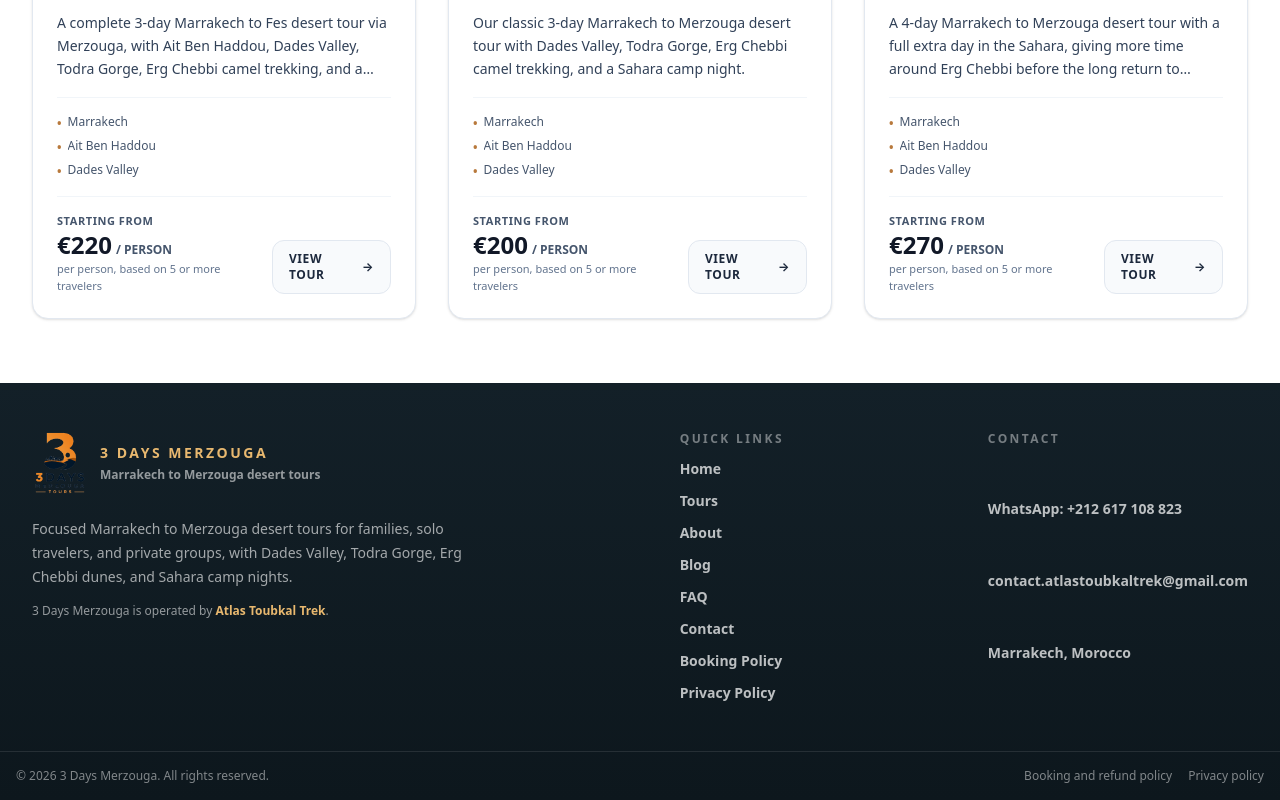
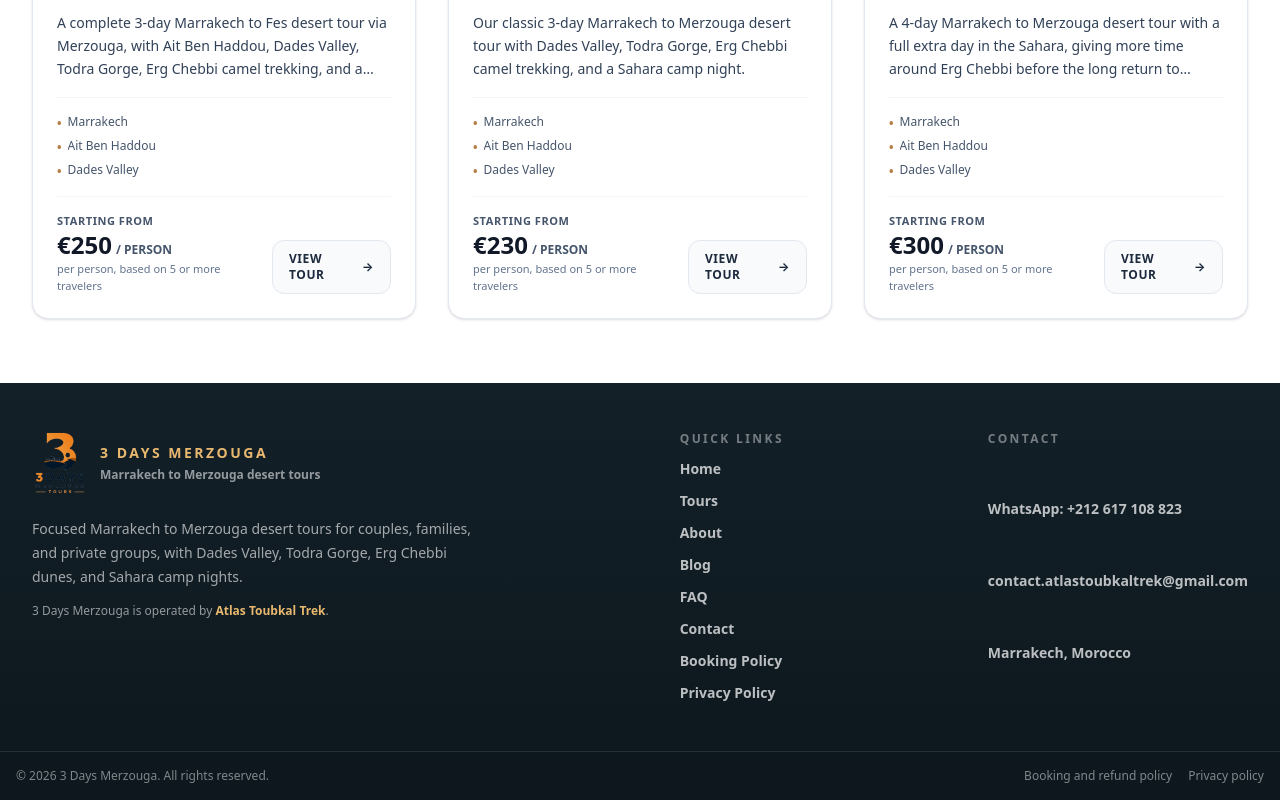
Before and after one commit to toubkalexploration-svg/3days-merzouga-com, a Next.js app: page /tours in a window 1280 px wide. Shown: the part 1348-2148 px from the top of the page. Built offline with nearby package versions, Linux system fonts and the light colour scheme; no server answers.

Commit message:
Update tour minimum group sizes and prices

```diff
--- a/src/app/components/BookingWidget.tsx
+++ b/src/app/components/BookingWidget.tsx
@@ -12,7 +12,7 @@ type BookingWidgetProps = {
 
 export function BookingWidget({ tour }: BookingWidgetProps) {
   const [peopleInput, setPeopleInput] = useState("2");
-  const people = useMemo(() => Math.max(1, Number.parseInt(peopleInput, 10) || 1), [peopleInput]);
+  const people = useMemo(() => Math.max(2, Number.parseInt(peopleInput, 10) || 2), [peopleInput]);
   const tier = useMemo(() => getPriceForGroup(tour, people), [people, tour]);
   const total = tier.pricePerPerson * people;
 
@@ -24,7 +24,7 @@ export function BookingWidget({ tour }: BookingWidgetProps) {
       return;
     }
 
-    setPeopleInput(String(Math.max(1, Number.parseInt(digits, 10))));
+    setPeopleInput(String(Math.max(2, Number.parseInt(digits, 10))));
   }
 
   function handleSubmit(event: React.FormEvent<HTMLFormElement>) {
@@ -84,7 +84,7 @@ export function BookingWidget({ tour }: BookingWidgetProps) {
               onChange={(event) => updatePeopleInput(event.target.value)}
               onBlur={() => {
                 if (!peopleInput) {
-                  setPeopleInput("1");
+                  setPeopleInput("2");
                 }
               }}
               onFocus={(event) => event.currentTarget.select()}
--- a/src/app/components/Footer.tsx
+++ b/src/app/components/Footer.tsx
@@ -37,7 +37,7 @@ export function Footer() {
             </span>
           </Link>
           <p className="mt-4 text-sm leading-6 text-white/62">
-            Focused Marrakech to Merzouga desert tours for families, solo travelers, and private groups, with Dades Valley, Todra Gorge, Erg Chebbi dunes, and Sahara camp nights.
+            Focused Marrakech to Merzouga desert tours for couples, families, and private groups, with Dades Valley, Todra Gorge, Erg Chebbi dunes, and Sahara camp nights.
           </p>
           <p className="mt-3 text-xs leading-5 text-white/55">
             3 Days Merzouga is operated by <a href={operatorUrl} className="font-bold text-[#e8b86f] transition hover:text-white">{operatorName}</a>.
--- a/src/app/contact/page.tsx
+++ b/src/app/contact/page.tsx
@@ -141,7 +141,7 @@ export default function ContactPage() {
                 <input
                   name="Travelers"
                   type="number"
-                  min="1"
+                  min="2"
                   defaultValue="2"
                   inputMode="numeric"
                   className="min-h-12 rounded-lg border border-white/10 bg-white px-4 text-[#132028] outline-none ring-[#e8b86f] transition focus:ring-2"
--- a/src/app/data/tours.ts
+++ b/src/app/data/tours.ts
@@ -113,7 +113,7 @@ export const sharedFaqs: FaqItem[] = [
   {
     question: "How many people can join a tour?",
     answer:
-      "We can arrange tours for solo travelers, couples, families, friends, and larger private groups. Vehicle size and pricing depend on your group size, so share the number of travelers when you contact us.",
+      "We arrange tours for couples, families, friends, and larger private groups, starting from two travelers. Vehicle size and pricing depend on your group size, so share the number of travelers when you contact us.",
   },
   {
     question: "Are your desert tours suitable for children and families?",
@@ -123,7 +123,7 @@ export const sharedFaqs: FaqItem[] = [
   {
     question: "Is there a minimum number of participants?",
     answer:
-      "Private tours can run for one traveler, subject to vehicle, accommodation, and camp availability for the requested date.",
+      "Our private tours require a minimum of two travelers, subject to vehicle, accommodation, and camp availability for the requested date.",
   },
   {
     question: "Do you provide tours in different languages?",
@@ -232,7 +232,7 @@ export const sharedFaqs: FaqItem[] = [
   {
     question: "Can this Merzouga desert tour be private?",
     answer:
-      "Yes. We operate private tours, with a dedicated vehicle and flexible stops, pickup time, accommodation level, and pace for solo travelers, couples, families, or groups.",
+      "Yes. We operate private tours for two or more travelers, with a dedicated vehicle and flexible stops, pickup time, accommodation level, and pace for couples, families, friends, or groups.",
   },
   {
     question: "Can you adapt the itinerary?",
@@ -266,7 +266,7 @@ export const tours: Tour[] = [
     endingCity: "Fes",
     tripType: "one-way",
     tourType: "private",
-    startingPrice: 220,
+    startingPrice: 250,
     startingPriceCondition: "per person, based on 5 or more travelers",
     heroImage: photos.camelCaravanSunset.src,
     cardImage: photos.todraGorge.src,
@@ -367,10 +367,9 @@ export const tours: Tour[] = [
       "Ticket to enter Ait Ben Haddou ksar (payable at the site)",
     ],
     priceTiers: [
-      { minPeople: 1, maxPeople: 1, pricePerPerson: 515 },
-      { minPeople: 2, maxPeople: 2, pricePerPerson: 360 },
-      { minPeople: 3, maxPeople: 4, pricePerPerson: 270 },
-      { minPeople: 5, pricePerPerson: 220 },
+      { minPeople: 2, maxPeople: 2, pricePerPerson: 390 },
+      { minPeople: 3, maxPeople: 4, pricePerPerson: 300 },
+      { minPeople: 5, pricePerPerson: 250 },
     ],
     faqs: [
       {
@@ -440,7 +439,7 @@ export const tours: Tour[] = [
     endingCity: "Marrakech",
     tripType: "round-trip",
     tourType: "private",
-    startingPrice: 200,
+    startingPrice: 230,
     startingPriceCondition: "per person, based on 5 or more travelers",
     heroImage: photos.camelCaravanSunset.src,
     cardImage: photos.travelerDunes.src,
@@ -452,7 +451,7 @@ export const tours: Tour[] = [
     bestFor: [
       "First-time visitors who want the classic Sahara loop from Marrakech",
       "Travelers on a tight schedule who still want a real desert-camp night",
-      "Couples, friends and solo travelers who want a private vehicle and flexible pace",
+      "Couples and friends who want a private vehicle and flexible pace",
       "Anyone returning to Marrakech for an onward flight or riad stay",
     ],
     route: ["Marrakech", "Ait Ben Haddou", "Dades Valley", "Todra Gorge", "Merzouga", "Marrakech"],
@@ -539,10 +538,9 @@ export const tours: Tour[] = [
       "Ticket to enter Ait Ben Haddou ksar (payable at the site)",
     ],
     priceTiers: [
-      { minPeople: 1, maxPeople: 1, pricePerPerson: 475 },
-      { minPeople: 2, maxPeople: 2, pricePerPerson: 330 },
-      { minPeople: 3, maxPeople: 4, pricePerPerson: 250 },
-      { minPeople: 5, pricePerPerson: 200 },
+      { minPeople: 2, maxPeople: 2, pricePerPerson: 360 },
+      { minPeople: 3, maxPeople: 4, pricePerPerson: 280 },
+      { minPeople: 5, pricePerPerson: 230 },
     ],
     faqs: [
       {
@@ -612,7 +610,7 @@ export const tours: Tour[] = [
     endingCity: "Marrakech",
     tripType: "round-trip",
     tourType: "private",
-    startingPrice: 270,
+    startingPrice: 300,
     startingPriceCondition: "per person, based on 5 or more travelers",
     heroImage: photos.camelCaravanSunset.src,
     cardImage: photos.groupCamelTrek.src,
@@ -719,10 +717,9 @@ export const tours: Tour[] = [
       "Ticket to enter Ait Ben Haddou ksar (payable at the site)",
     ],
     priceTiers: [
-      { minPeople: 1, maxPeople: 1, pricePerPerson: 605 },
-      { minPeople: 2, maxPeople: 2, pricePerPerson: 420 },
-      { minPeople: 3, maxPeople: 4, pricePerPerson: 330 },
-      { minPeople: 5, pricePerPerson: 270 },
+      { minPeople: 2, maxPeople: 2, pricePerPerson: 450 },
+      { minPeople: 3, maxPeople: 4, pricePerPerson: 360 },
+      { minPeople: 5, pricePerPerson: 300 },
     ],
     faqs: [
       {
@@ -888,10 +885,11 @@ export function getRelatedTours(slug: string) {
 }
 
 export function getPriceForGroup(tour: Tour, people: number) {
+  const groupSize = Math.max(2, people);
   const tier = tour.priceTiers.find(
     (priceTier) =>
-      people >= priceTier.minPeople &&
-      (priceTier.maxPeople === undefined || people <= priceTier.maxPeople),
+      groupSize >= priceTier.minPeople &&
+      (priceTier.maxPeople === undefined || groupSize <= priceTier.maxPeople),
   );
 
   return tier ?? tour.priceTiers[tour.priceTiers.length - 1];
--- a/src/app/page.tsx
+++ b/src/app/page.tsx
@@ -153,7 +153,7 @@ export default function Home() {
         <div className="mx-auto grid max-w-7xl gap-12 lg:grid-cols-[1fr_0.8fr] lg:items-center">
           <SectionHeading eyebrow="Welcome to 3 Days Merzouga" title="A local team for clear, comfortable Sahara travel.">
             <p>
-              We specialize in private Marrakech to Merzouga desert tours because a focused route creates better trips. Solo travelers, couples, families, and groups travel with a professional team in a comfortable air-conditioned vehicle, with flexible pacing, customized stops, and camp upgrades when requested. Our local drivers know the High Atlas road, the valleys, and the desert rhythm, so every itinerary is practical, memorable, and easy to book with confidence.
+              We specialize in private Marrakech to Merzouga desert tours because a focused route creates better trips. Couples, families, friends, and groups travel with a professional team in a comfortable air-conditioned vehicle, with flexible pacing, customized stops, and camp upgrades when requested. Our local drivers know the High Atlas road, the valleys, and the desert rhythm, so every itinerary is practical, memorable, and easy to book with confidence.
             </p>
             <p>
               3 Days Merzouga is operated by <a href={operatorUrl} className="font-bold text-brand-terracotta underline decoration-brand-terracotta/35 underline-offset-4 transition hover:decoration-brand-terracotta">Atlas Toubkal Trek</a>, our established local Morocco travel team based in Imlil and Marrakech.
```
